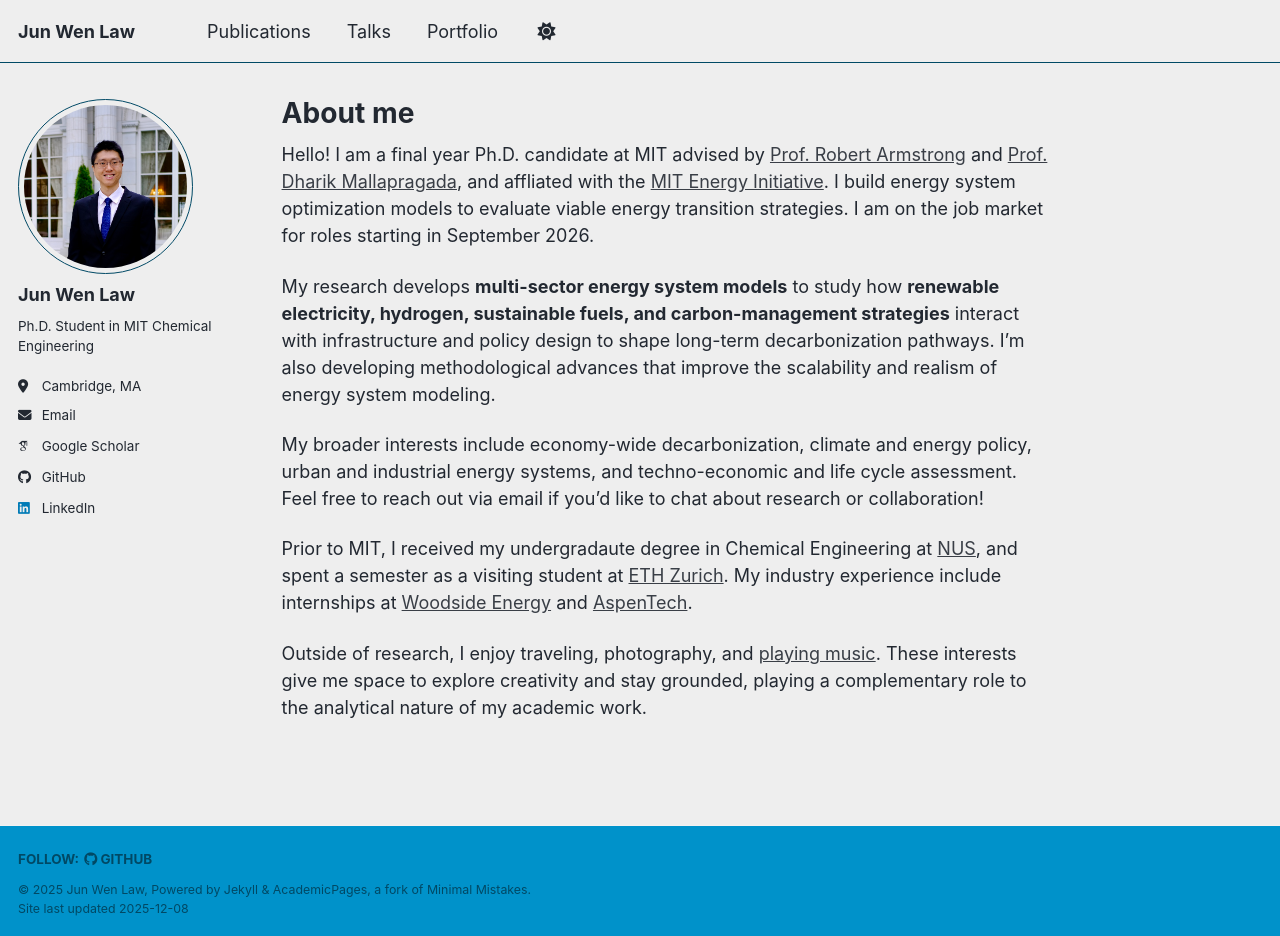
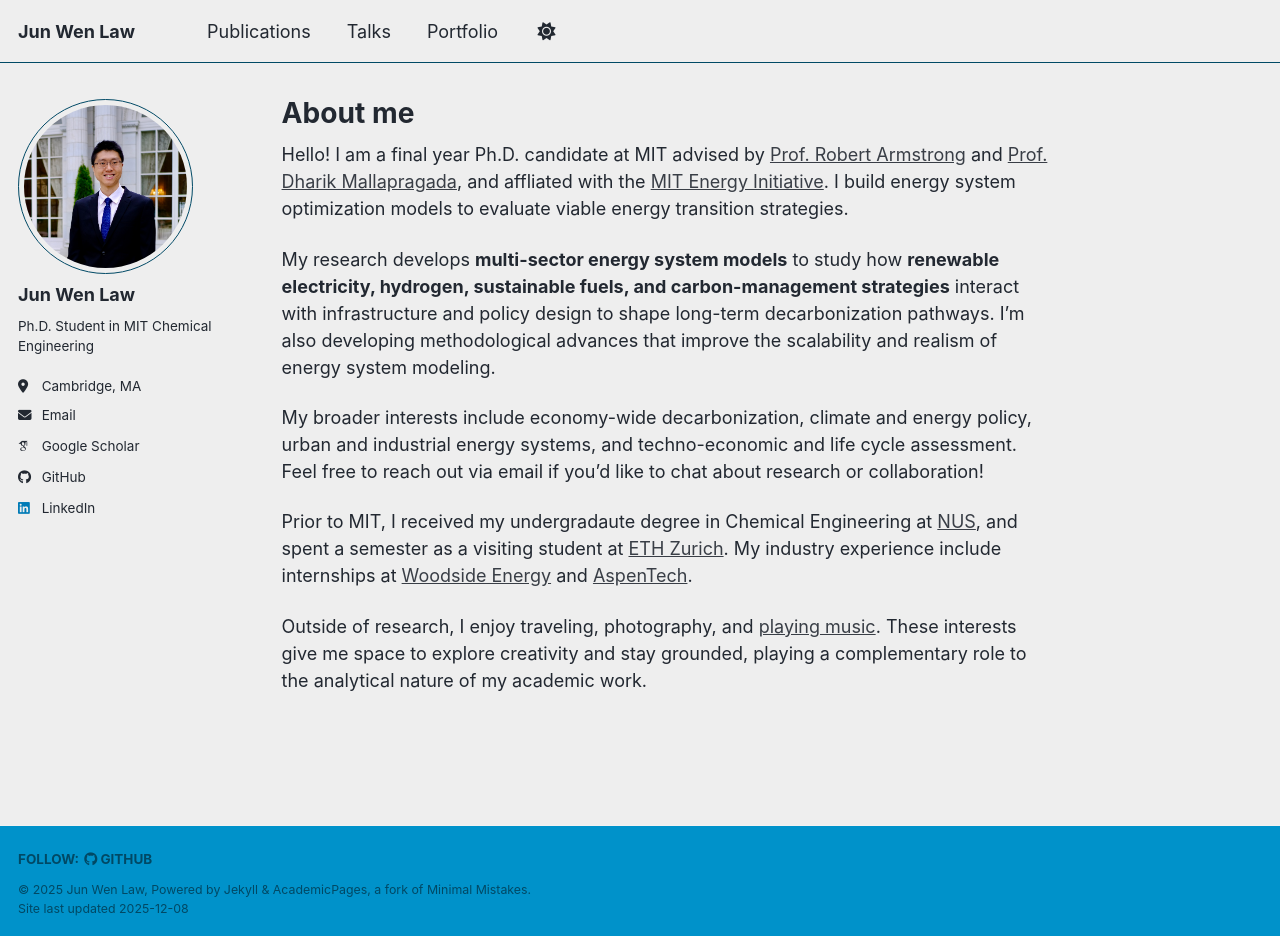
Before and after one commit to Junwenlaw/junwenlaw.github.io, a Jekyll site: the page built from _pages/about.md, in a window 1280 px wide and 936 px high. Built offline with Jekyll 4.4.1, drawn with Linux system fonts in a browser that asks for light colours; some web fonts are replaced; a script bundle is joined from its source files by our own code; library files that are not in the unit come from our copies.

Commit message:
Update about.md

```diff
--- a/_pages/about.md
+++ b/_pages/about.md
@@ -7,7 +7,7 @@
   - /about.html
 ---
 
-Hello! I am a final year Ph.D. candidate at MIT advised by [Prof. Robert Armstrong](https://energy.mit.edu/profile/robert-armstrong/) and [Prof. Dharik Mallapragada](https://engineering.nyu.edu/faculty/dharik-mallapragada), and affliated with the [MIT Energy Initiative](https://energy.mit.edu). I build energy system optimization models to evaluate viable energy transition strategies. I am on the job market for roles starting in September 2026.
+Hello! I am a final year Ph.D. candidate at MIT advised by [Prof. Robert Armstrong](https://energy.mit.edu/profile/robert-armstrong/) and [Prof. Dharik Mallapragada](https://engineering.nyu.edu/faculty/dharik-mallapragada), and affliated with the [MIT Energy Initiative](https://energy.mit.edu). I build energy system optimization models to evaluate viable energy transition strategies.
 
 My research develops **multi-sector energy system models** to study how **renewable electricity, hydrogen, sustainable fuels, and carbon-management strategies** interact with infrastructure and policy design to shape long-term decarbonization pathways. I’m also developing methodological advances that improve the scalability and realism of energy system modeling.
 
```
